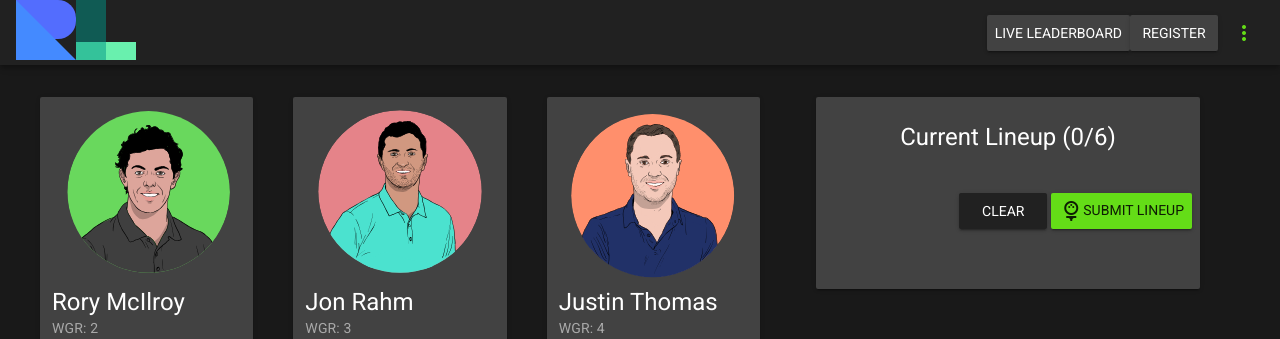
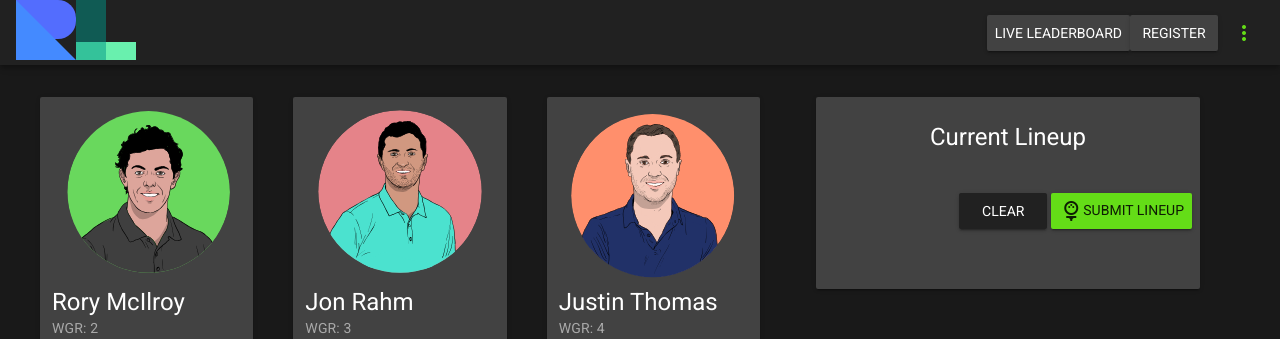
Before and after one commit to edwardz8/rotolinks, a Vue app in the folder vue-shop-app/: page /players in a window 1280 px wide. Shown: the top 339 px of the page. Built offline with nearby package versions, Linux system fonts and the light colour scheme.

Commit message:
add max height to lineup

```diff
--- a/vue-shop-app/src/components/Lineup.vue
+++ b/vue-shop-app/src/components/Lineup.vue
@@ -4,7 +4,7 @@
       <md-card-header class="card-heading">
         <div class="md-title" style="flex: 1">
           Current Lineup
-          <span>(0/6)</span>
+          <!-- <span>(0/6)</span> -->
         </div>
       </md-card-header>
 
@@ -19,21 +19,18 @@
             <p class="drafted-player-name">{{ draftee.player_name }}</p>
           </div>
 
-          <md-button
-            @click="removeGolfer(index)"
-            class="md-icon-button md-list-action"
-          >
-            <md-icon class="md-primary">{{
+          <md-button @click="removeGolfer(index)" class="md-icon-button md-list-action">
+            <md-icon class="md-primary">
+              {{
               vacant ? "indeterminate_check_box" : "add"
-            }}</md-icon>
+              }}
+            </md-icon>
           </md-button>
         </md-list-item>
       </md-list>
 
       <md-card-actions>
-        <md-button class="md-raised md-primary" @click="clearLineup()"
-          >Clear</md-button
-        >
+        <md-button class="md-raised md-primary" @click="clearLineup()">Clear</md-button>
         <md-button class="md-raised md-accent">
           <md-icon>sports_golf</md-icon>Submit Lineup
         </md-button>
@@ -42,19 +39,7 @@
   </div>
 </template>
 
-<!--
-        <md-list-item>
-          <div>
-            <md-avatar class="md-large">
-              <img :src="draftee.img" />
-            </md-avatar>
-            <span>{{ draftee.name }}</span>
-          </div>
-          <span class="x">x</span>
-        </md-list-item>
-      </md-list> -->
-
-<!--   <div v-if="lineup.length">
+<!--  <div v-if="lineup.length">
         <md-button class="md-raised md-accent">Draft Team</md-button>
       </div>
       <div v-else class="plays">Add Golfers to Draft</div>-->
@@ -103,6 +88,8 @@ export default {
   margin-top: 2rem;
   position: sticky;
   top: 2rem;
+  max-height: 50rem;
+  min-height: 50rem;
 }
 .drafted-player-name {
   padding-top: 1rem;
```
